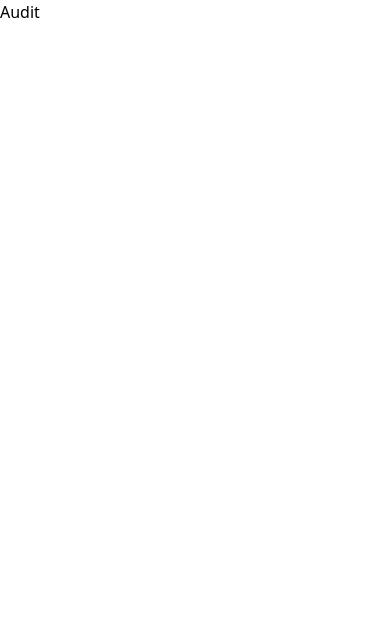
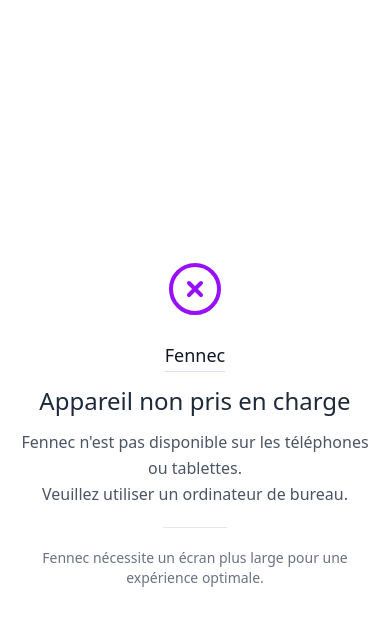
Before and after one commit to SieGer05/Fennec, a React (Vite) app in the folder frontend/: page /audit in a window 390 px wide. Shown: the top 622 px of the page. Built offline with nearby package versions, Linux system fonts and the light colour scheme; sample sign-in values are in the browser's storage.

Commit message:
check if user use tablette or mobile phone, create auth hook, and separate api call in login

```diff
--- /dev/null
+++ b/frontend/src/components/DeviceError.jsx
@@ -0,0 +1,48 @@
+function DeviceError() {
+  return (
+    <div className="min-h-screen flex items-center justify-center bg-white p-4">
+      <div className="max-w-md w-full text-center">
+
+        <div className="mx-auto mb-5">
+          <svg
+            xmlns="http://www.w3.org/2000/svg"
+            className="h-16 w-16 mx-auto text-purple-600"
+            fill="none"
+            viewBox="0 0 24 24"
+            stroke="currentColor"
+            strokeWidth={1.5}
+          >
+            <path
+              strokeLinecap="round"
+              strokeLinejoin="round"
+              d="M9.75 9.75l4.5 4.5m0-4.5l-4.5 4.5M21 12a9 9 0 11-18 0 9 9 0 0118 0z"
+            />
+          </svg>
+        </div>
+
+        <div className="mb-4">
+          <span className="text-lg font-medium text-gray-900 border-b border-purple-200 pb-1">
+            Fennec
+          </span>
+        </div>
+
+        <h1 className="text-2xl font-medium text-gray-800 mb-3">
+          Appareil non pris en charge
+        </h1>
+
+        <p className="text-gray-600 mb-5 leading-relaxed">
+          Fennec n'est pas disponible sur les téléphones ou tablettes.<br />
+          Veuillez utiliser un ordinateur de bureau.
+        </p>
+
+        <div className="w-16 h-px bg-gray-200 mx-auto mb-5"></div>
+
+        <p className="text-sm text-gray-500">
+          Fennec nécessite un écran plus large pour une expérience optimale.
+        </p>
+      </div>
+    </div>
+  );
+}
+
+export default DeviceError;
--- a/frontend/src/components/Login/LoginForm.jsx
+++ b/frontend/src/components/Login/LoginForm.jsx
@@ -1,11 +1,12 @@
 import { toast } from "react-hot-toast";
 import { useNavigate } from "react-router-dom";
-import { useState } from "react";
+import { use, useState } from "react";
+import { useAuth } from "../../hooks/useAuth";
 
 function LoginForm() {
    const [ username, setUsername ] = useState("");
    const [ password, setPassword ] = useState("");
-   const navigate = useNavigate();
+   const { login } = useAuth();
 
    const handleLogin = async(e) => {
       e.preventDefault();
@@ -16,24 +17,8 @@
       }
 
       try {
-         const response = await fetch("http://127.0.0.1:8000/auth/login", {
-            method: "POST",
-            headers: {
-               "Content-Type": "application/json",
-            },
-            body: JSON.stringify({ username, password }),
-         });
-
-         if (!response.ok) {
-            const err = await response.json();
-            toast.error(err.detail || "Identifiants invalides");
-            return;
-         }
-
+         await login(username, password);
          toast.success("Connexion réussie !");
-         localStorage.setItem("isLoggedIn", "true");
-         navigate("/agents");
-
       } catch (err) {
          console.error(err);
          toast.error("Erreur de connexion");
--- a/frontend/src/components/ProtectedRoute.jsx
+++ b/frontend/src/components/ProtectedRoute.jsx
@@ -1,9 +1,20 @@
 import { Navigate } from "react-router-dom";
+import DeviceError from "./DeviceError";
+import { isMobileOrTablet } from "../utils/isMobileOrTablet";
 
 function ProtectedRoute({ children }) {
     const isLoggedIn = localStorage.getItem("isLoggedIn");
+    const isMobile = isMobileOrTablet();
 
-    return isLoggedIn ? children : <Navigate to="/login" replace />;
+    if (!isLoggedIn) {
+        return <Navigate to="/login" replace />;
+    }
+
+    if (isMobile) {
+        return <DeviceError />;
+    }
+
+    return children;
 }
 
 export default ProtectedRoute;
--- /dev/null
+++ b/frontend/src/hooks/useAuth.js
@@ -0,0 +1,27 @@
+import { useState } from "react";
+import { useNavigate } from "react-router-dom";
+import { login as apiLogin } from "../services/auth";
+
+export function useAuth() {
+    const [ isLoggedIn, setIsLoggedIn ] = useState(() => {
+        return localStorage.getItem("isLoggedIn") === "true";
+    });
+    const navigate = useNavigate();
+
+    const login = async (username, password) => {
+            const _ = await apiLogin(username, password);
+
+            localStorage.setItem("isLoggedIn", "true");
+            setIsLoggedIn(true);
+
+            navigate("/agents");
+        }
+
+        const logout = () => {
+        localStorage.removeItem("isLoggedIn");
+        setIsLoggedIn(false);
+        navigate("/login");
+    };
+
+  return { isLoggedIn, login, logout };
+}
--- a/frontend/src/pages/Login.jsx
+++ b/frontend/src/pages/Login.jsx
@@ -1,7 +1,14 @@
 import LoginBackground from "../components/Login/LoginBackground";
 import LoginForm from "../components/Login/LoginForm";
+import { Navigate } from "react-router-dom";
 
 function Login() {
+  const isLoggedIn = localStorage.getItem("isLoggedIn");
+
+  if ( isLoggedIn ) {
+    return <Navigate to="/agents" replace />;
+  }
+
   return (
     <div className="relative min-h-screen w-full">
       <LoginBackground />
--- /dev/null
+++ b/frontend/src/services/auth.js
@@ -0,0 +1,14 @@
+export async function login(username, password) {
+        const response = await fetch("http://127.0.0.1:8000/auth/login", {
+        method: "POST",
+        headers: { "Content-Type": "application/json" },
+        body: JSON.stringify({ username, password }),
+    });
+
+    if (!response.ok) {
+        const errorData = await response.json();
+        throw new Error(errorData.detail || "Invalid credentials");
+    }
+
+    return response.json();
+}
--- /dev/null
+++ b/frontend/src/utils/isMobileOrTablet.js
@@ -0,0 +1,10 @@
+export function isMobileOrTablet() {
+    const userAgent = navigator.userAgent.toLowerCase();
+    const isMobileAgent = /android|webos|iphone|ipad|ipod|blackberry|iemobile|opera mini|mobile/i.test(userAgent);
+
+    const isSmallScreen = window.innerWidth <= 1024 || window.innerHeight <= 768;
+
+    const isTablet = /ipad|tablet|(android(?!.*mobile))|(windows(?!.*phone)(.*touch))/i.test(userAgent);
+
+    return isMobileAgent || isTablet || isSmallScreen;
+}
```
